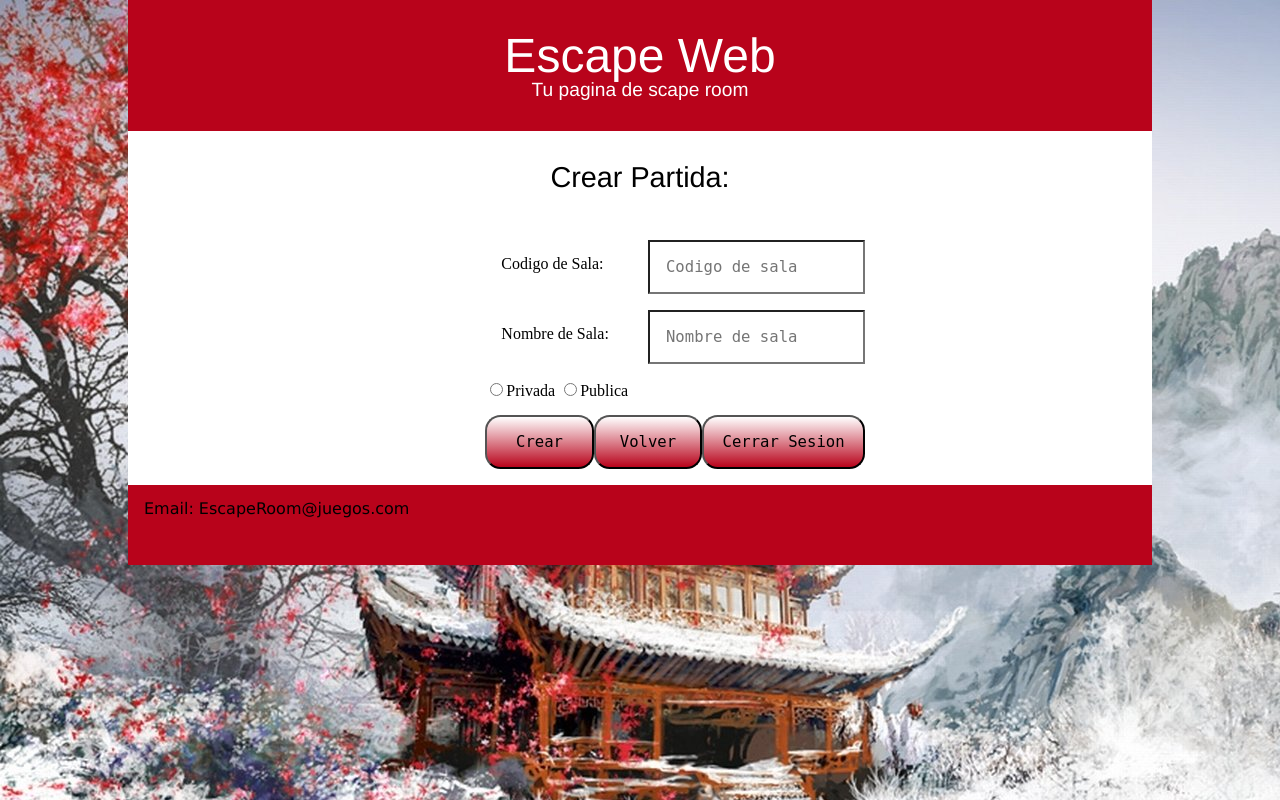
After one commit to LauraMR97/Desafio1, a PHP site: page /Desafio1/Gestion_Juego/CrearPartida.php in a window 1280 px wide. The commit adds this page. Run offline with PHP 8.4, Linux system fonts and the light colour scheme.

Commit message:
Algunos cambios de Juego

```diff
--- /dev/null
+++ b/Gestion_Juego/CrearPartida.php
@@ -0,0 +1,67 @@
+<!DOCTYPE html>
+<html lang="en">
+
+<head>
+    <meta charset="UTF-8">
+    <meta http-equiv="X-UA-Compatible" content="IE=edge">
+    <meta name="viewport" content="width=device-width, initial-scale=1.0">
+    <title>Crear Partida</title>
+    <link rel="stylesheet" type="text/css" href="../CSS/general.css">
+</head>
+
+<body class="oriental">
+
+    <?php
+    session_start();
+    ?>
+    <main class="container oriental">
+        <header class="row oriental">
+            <h1>Escape Web</h1>
+            <h4>Tu pagina de scape room</h4>
+            </div>
+        </header>
+
+        <section class="row">
+
+            <div class="xl-col-12  l-col-12 m-col-12 s-col-12 separado">
+                <h3>Crear Partida:</h3>
+            </div>
+
+            <div class="row margen-4">
+                <div class="xl-col-12  l-col-12 m-col-12 s-col-12">
+                    <form action="../Base_de_datos/controlador.php" method="POST" class="oriental">
+                        <div class="row p-a-1">
+                            <label class="xl-col-3  l-col-3 m-col-3 s-col-3">Codigo de Sala:</label>
+                            <input class="xl-col-4  l-col-4 m-col-4 s-col-4" type="text" name="Codigo" value="" placeholder="Codigo de sala">
+                        </div>
+
+                        <div class="row p-a-1">
+                            <label class="xl-col-3  l-col-3 m-col-3 s-col-3">Nombre de Sala:</label>
+                            <input class="xl-col-4  l-col-4 m-col-4 s-col-4" type="text" name="NomSala" value="" placeholder="Nombre de sala">
+                        </div>
+
+                        <div class="row p-a-1">
+                        <span><input type="radio" value="Privada" name="opcion">Privada</span>
+                        <span><input type="radio" value="Publica" name="opcion">Publica</span>
+                        </div>
+
+                        <div class="row p-a-1">
+                            <input class="xl-col-2 l-col-2 m-col-2 s-col-2" type="submit" value="Crear" name="CrearP">
+                            <input class="xl-col-2 l-col-2 m-col-2 s-col-2" type="submit" value="Volver" name="VolverJuego">
+                            <input class="xl-col-3 l-col-3 m-col-3 s-col-3" type="submit" value="Cerrar Sesion" name="CerrarSesion">
+                        </div>
+                    </form>
+                </div>
+            </div>
+
+        </section>
+
+        <footer class=" oriental row">
+            <div class="xl-col-12 l-col-12 m-col-12 s-col-12">
+                <p>Email: EscapeRoom@juegos.com</p>
+            </div>
+        </footer>
+    </main>
+</body>
+
+</html>
--- a/Gestion_Juego/Jugar.php
+++ b/Gestion_Juego/Jugar.php
@@ -13,7 +13,6 @@
 
     <?php
     session_start();
-    $url = $_SESSION['url'];
     ?>
     <main class="container oriental">
         <header class="row oriental">
@@ -31,7 +30,7 @@
             <div class="row margen-2">
                 <div class="xl-col-12  l-col-12 m-col-12 s-col-12">
                     <form action="../Base_de_datos/controlador.php" method="POST" class="oriental">
-                        <input class="xl-col-2 l-col-2 m-col-2 s-col-2" type="submit" value="Crear Partida" name="Crear">
+                        <input class="xl-col-2 l-col-2 m-col-2 s-col-2" type="submit" value="Crear Partida" name="CrearPartida">
                         <input class="xl-col-2 l-col-2 m-col-2 s-col-2" type="submit" value="Unirme" name="UnirmePartida">
                         <input class="xl-col-2 l-col-2 m-col-2 s-col-2" type="text" value="" name="codigo" placeholder="Codigo">
                         <input class="xl-col-2 l-col-2 m-col-2 s-col-2" type="submit" value="Volver" name="VolverMenu">
```
Also changed, not shown: Base_de_datos/controlador.php (+12 -2 lines).
